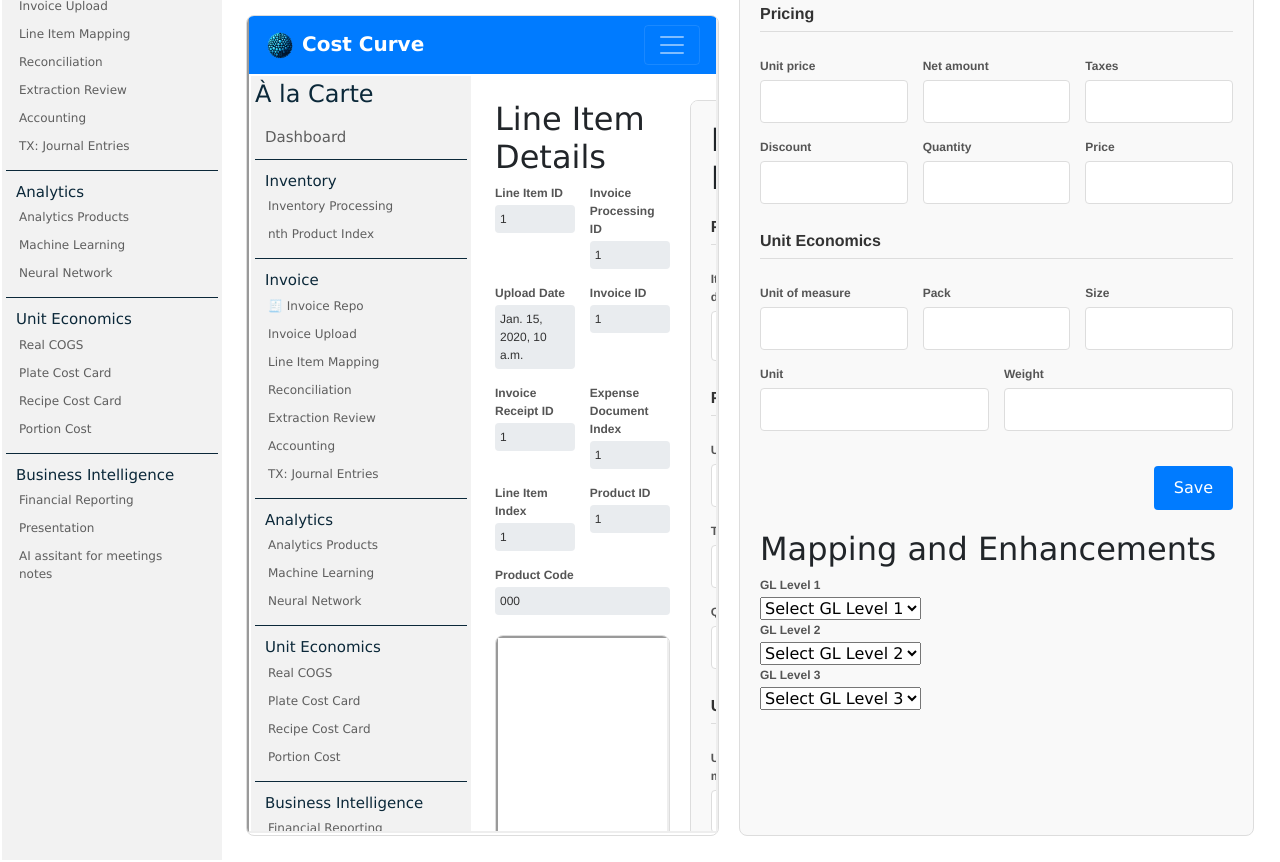
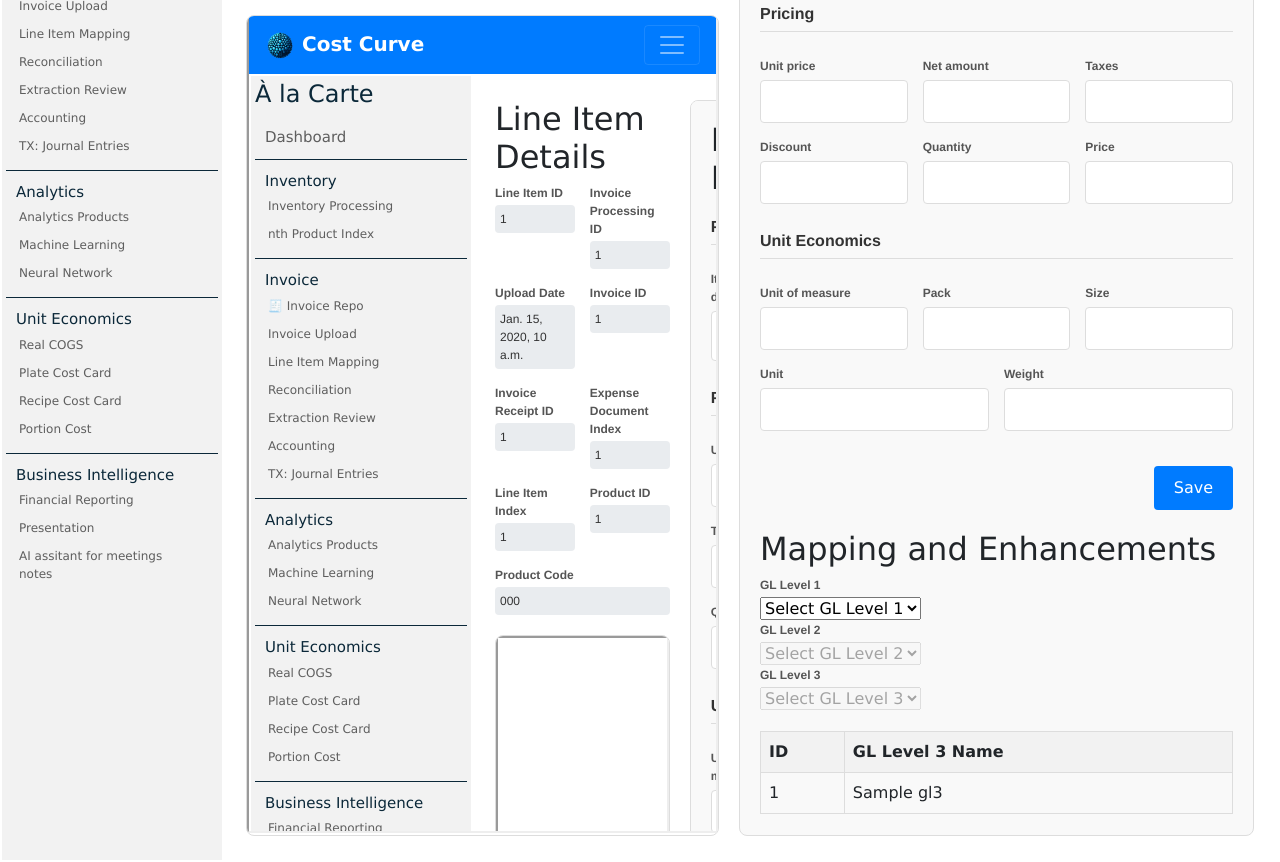
Before and after one commit to ClaytonAllenThompsonII/WebApp, a Django app: template invoice/templates/invoice/edit_line_item.html in a window 1280 px wide. Shown: the part 312-1174 px from the top of the page. Run offline with Django 4.2, Linux system fonts and the light colour scheme; the template is opened without the code that fills it: most values are stand-ins (such as "Sample title", 1, 10 or a date in 2020); form fields are guessed from the names that the template uses; some libraries are stand-ins or nearby versions.

Commit message:
✨☕️ Add dynamic filtering for GL levels in edit line item
- Add event listeners to GL Level 1 and GL Level 2 dropdowns to dynamically populate subsequent options.
- Implement logic to fetch and populate GL Level 2 options based on the selected GL Level 1.
- Implement logic to fetch and populate GL Level 3 options based on the selected GL Level 2.
- Add functionality to update the GL Level 3 table based on the selected GL Level 2.
- Ensure dropdowns are disabled when not applicable and reset options when higher-level selection changes.

```diff
--- /dev/null
+++ b/invoice/static/invoice/edit_line_item.js
@@ -0,0 +1,70 @@
+document.addEventListener('DOMContentLoaded', function() {
+    const glLevel1Select = document.getElementById('gl_level_1');
+    const glLevel2Select = document.getElementById('gl_level_2');
+    const glLevel3Select = document.getElementById('gl_level_3');
+    const gl3TableBody = document.getElementById('gl3-table-body');
+
+    // Populate GL Level 2 based on GL Level 1 selection
+    glLevel1Select.addEventListener('change', function() {
+        const gl1Id = this.value;
+        if (gl1Id) {
+            fetch(`/inventory/get_gl_level_2/?gl1_id=${gl1Id}`)
+                .then(response => response.json())
+                .then(data => {
+                    glLevel2Select.innerHTML = '<option value="">Select GL Level 2</option>';
+                    data.forEach(item => {
+                        const option = document.createElement('option');
+                        option.value = item.id;
+                        option.textContent = item.name;
+                        glLevel2Select.appendChild(option);
+                    });
+                    glLevel2Select.disabled = false;
+                });
+        } else {
+            glLevel2Select.innerHTML = '<option value="">Select GL Level 2</option>';
+            glLevel2Select.disabled = true;
+            glLevel3Select.innerHTML = '<option value="">Select GL Level 3</option>';
+            glLevel3Select.disabled = true;
+            updateGL3Table([]);
+        }
+    });
+
+    // Populate GL Level 3 based on GL Level 2 selection
+    glLevel2Select.addEventListener('change', function() {
+        const gl2Id = this.value;
+        if (gl2Id) {
+            fetch(`/inventory/get_gl_level_3/?gl2_id=${gl2Id}`)
+                .then(response => response.json())
+                .then(data => {
+                    glLevel3Select.innerHTML = '<option value="">Select GL Level 3</option>';
+                    data.forEach(item => {
+                        const option = document.createElement('option');
+                        option.value = item.id;
+                        option.textContent = item.name;
+                        glLevel3Select.appendChild(option);
+                    });
+                    glLevel3Select.disabled = false;
+                    updateGL3Table(data);
+                });
+        } else {
+            glLevel3Select.innerHTML = '<option value="">Select GL Level 3</option>';
+            glLevel3Select.disabled = true;
+            updateGL3Table([]);
+        }
+    });
+
+    // Function to update the GL Level 3 table
+    function updateGL3Table(data) {
+        gl3TableBody.innerHTML = '';
+        data.forEach(item => {
+            const row = document.createElement('tr');
+            const idCell = document.createElement('td');
+            const nameCell = document.createElement('td');
+            idCell.textContent = item.id;
+            nameCell.textContent = item.name;
+            row.appendChild(idCell);
+            row.appendChild(nameCell);
+            gl3TableBody.appendChild(row);
+        });
+    }
+});
--- a/invoice/templates/invoice/edit_line_item.html
+++ b/invoice/templates/invoice/edit_line_item.html
@@ -146,6 +146,21 @@
     .enhancements-section .field {
         flex: 1 1 100%; /* Full width fields */
     }
+    .gl-table {
+        width: 100%;
+        border-collapse: collapse;
+        margin-top: 20px;
+    }
+
+    .gl-table th, .gl-table td {
+        border: 1px solid #ddd;
+        padding: 8px;
+        text-align: left;
+    }
+
+    .gl-table th {
+        background-color: #f2f2f2;
+    }
 </style>
 {% endblock %}
 
@@ -264,6 +279,7 @@
             <button type="submit">Save</button>
         </form>
 
+
         <!-- Mapping and Enhancements Section -->
 <div class="enhancements-section">
     <h2>Mapping and Enhancements</h2>
@@ -278,65 +294,41 @@
     </div>
     <div class="field">
         <label for="gl_level_2">GL Level 2</label>
-        <select id="gl_level_2" name="gl_level_2">
+        <select id="gl_level_2" name="gl_level_2" disabled>
             <option value="">Select GL Level 2</option>
         </select>
     </div>
     <div class="field">
         <label for="gl_level_3">GL Level 3</label>
-        <select id="gl_level_3" name="gl_level_3">
+        <select id="gl_level_3" name="gl_level_3" disabled>
             <option value="">Select GL Level 3</option>
         </select>
     </div>
+    <table class="gl-table">
+        <thead>
+            <tr>
+                <th>ID</th>
+                <th>GL Level 3 Name</th>
+            </tr>
+        </thead>
+        <tbody id="gl3-table-body">
+            {% for gl3 in gl_level_3 %}
+            <tr>
+                <td>{{ gl3.id }}</td>
+                <td>{{ gl3.name }}</td>
+            </tr>
+            {% endfor %}
+        </tbody>
+    </table>
 </div>
 
-<script>
-document.addEventListener('DOMContentLoaded', function() {
-    const glLevel1Select = document.getElementById('gl_level_1');
-    const glLevel2Select = document.getElementById('gl_level_2');
-    const glLevel3Select = document.getElementById('gl_level_3');
+    </div>
+</div>
 
-    glLevel1Select.addEventListener('change', function() {
-        const gl1Id = this.value;
-        if (gl1Id) {
-            fetch(`/inventory/get_gl_level_2/?gl1_id=${gl1Id}`)
-                .then(response => response.json())
-                .then(data => {
-                    glLevel2Select.innerHTML = '<option value="">Select GL Level 2</option>';
-                    data.forEach(item => {
-                        const option = document.createElement('option');
-                        option.value = item.id;
-                        option.textContent = item.name;
-                        glLevel2Select.appendChild(option);
-                    });
-                });
-        } else {
-            glLevel2Select.innerHTML = '<option value="">Select GL Level 2</option>';
-            glLevel3Select.innerHTML = '<option value="">Select GL Level 3</option>';
-        }
-    });
-
-    glLevel2Select.addEventListener('change', function() {
-        const gl2Id = this.value;
-        if (gl2Id) {
-            fetch(`/inventory/get_gl_level_3/?gl2_id=${gl2Id}`)
-                .then(response => response.json())
-                .then(data => {
-                    glLevel3Select.innerHTML = '<option value="">Select GL Level 3</option>';
-                    data.forEach(item => {
-                        const option = document.createElement('option');
-                        option.value = item.id;
-                        option.textContent = item.name;
-                        glLevel3Select.appendChild(option);
-                    });
-                });
-        } else {
-            glLevel3Select.innerHTML = '<option value="">Select GL Level 3</option>';
-        }
-    });
-});
-</script>
-
+<!-- Include the new JavaScript file -->
+<script src="{% static 'invoice/edit_line_item.js' %}"></script>
+    </div>
+</div>
 
 
 
```
